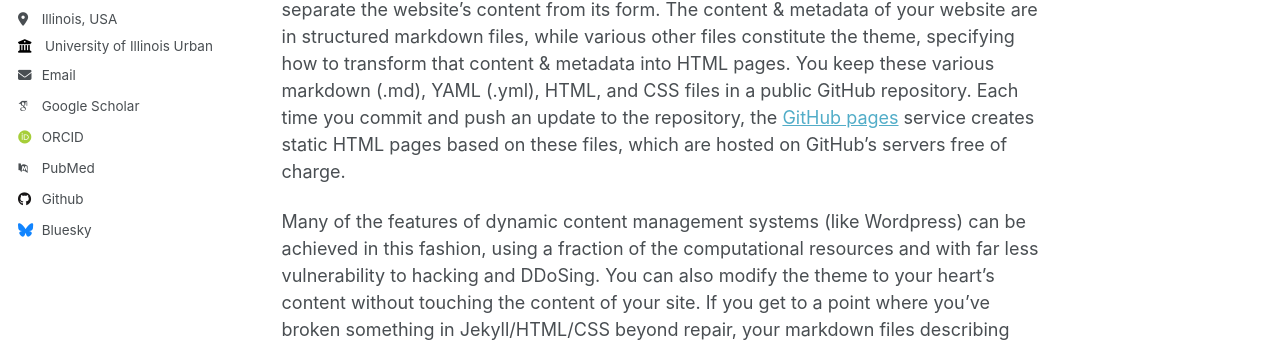
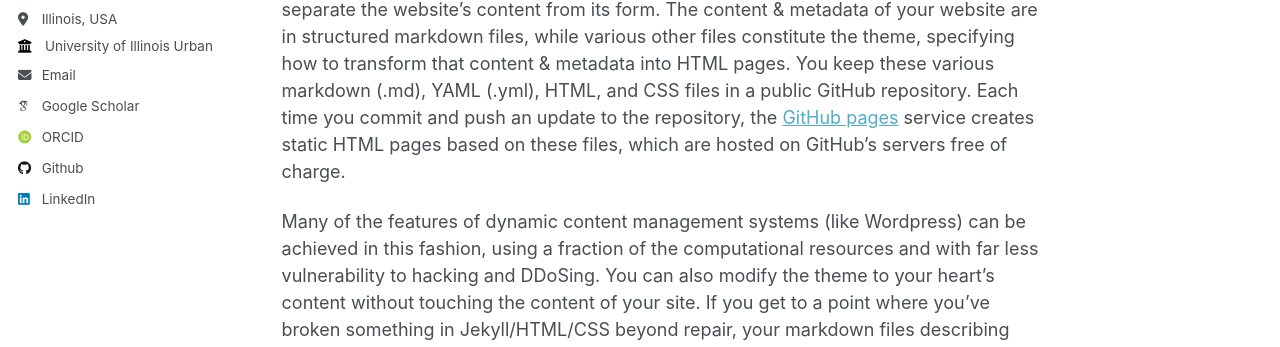
Before and after one commit to rjrthnm2/rjrthnm2.github.io, a Jekyll site: the page built from _pages/about.md, in a window 1280 px wide. Shown: the part 549-896 px from the top of the page. Built offline with Jekyll 4.4.1, drawn with Linux system fonts in a browser that asks for light colours; some web fonts are replaced; some of the changed lines change nothing that is shown.

Commit message:
Frontpage side details

```diff
--- a/_config.yml
+++ b/_config.yml
@@ -32,23 +32,23 @@
 
   # Academic websites
   arxiv            : # URL - Update with the correct link to your profile
-  googlescholar    : "https://scholar.google.com/citations?user=PS_CX0AAAAAJ"
+  googlescholar    : "https://scholar.google.com/citations?user=4ky-x60AAAAJ&hl=en"
   impactstory      : # URL
-  orcid            : "http://orcid.org/yourorcidurl"
+  orcid            : "https://orcid.org/my-orcid?orcid=0000-0002-7063-6982"
   semantic         : # URL
-  pubmed           : "https://www.ncbi.nlm.nih.gov/pubmed/?term=john+snow"
+  pubmed           : # "https://www.ncbi.nlm.nih.gov/pubmed/?term=john+snow"
   researchgate     : # URL
 
   # Repositories and software development
   bitbucket        : # Username - Update with your username on the site
   codepen          : # Username
   dribbble         : # Username
-  github           : "academicpages"
+  github           : "rjrthnm2"
   kaggle           : # Username
   stackoverflow    : # User number or user number and name (i.e., use "1" or "1/jeff-atwood")
 
   # Social media
-  bluesky          : "bsky.app" # Replace this with you Bluesky username
+  bluesky          : # Replace this with you Bluesky username
   facebook         : # Username
   flickr           : # Username
   foursquare       : # Username
@@ -57,7 +57,7 @@
   keybase          : # Username
   instagram        : # Username
   lastfm           : # Username
-  linkedin         : # Username
+  linkedin         : robin-jephthah-rajarathinam
   mastodon         : # URL
   medium           : # URL
   pinterest        : # Username
```
